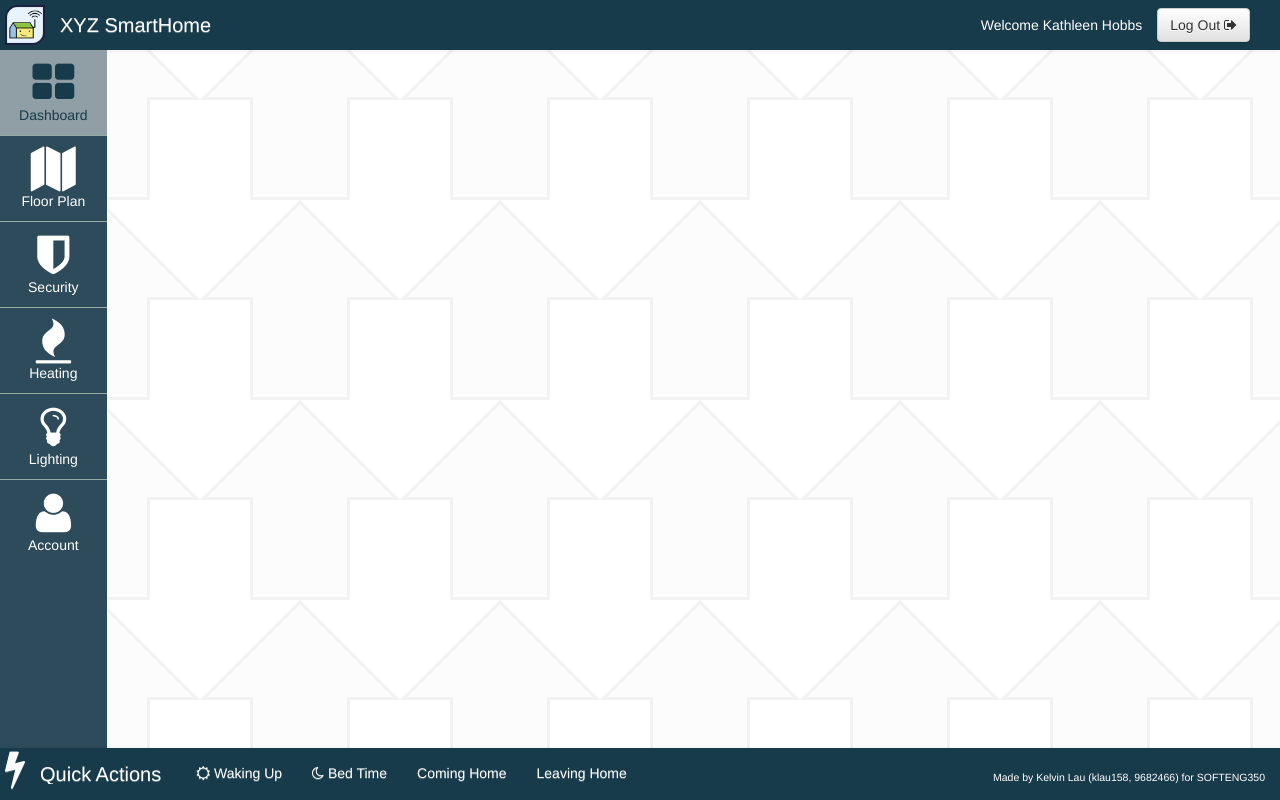
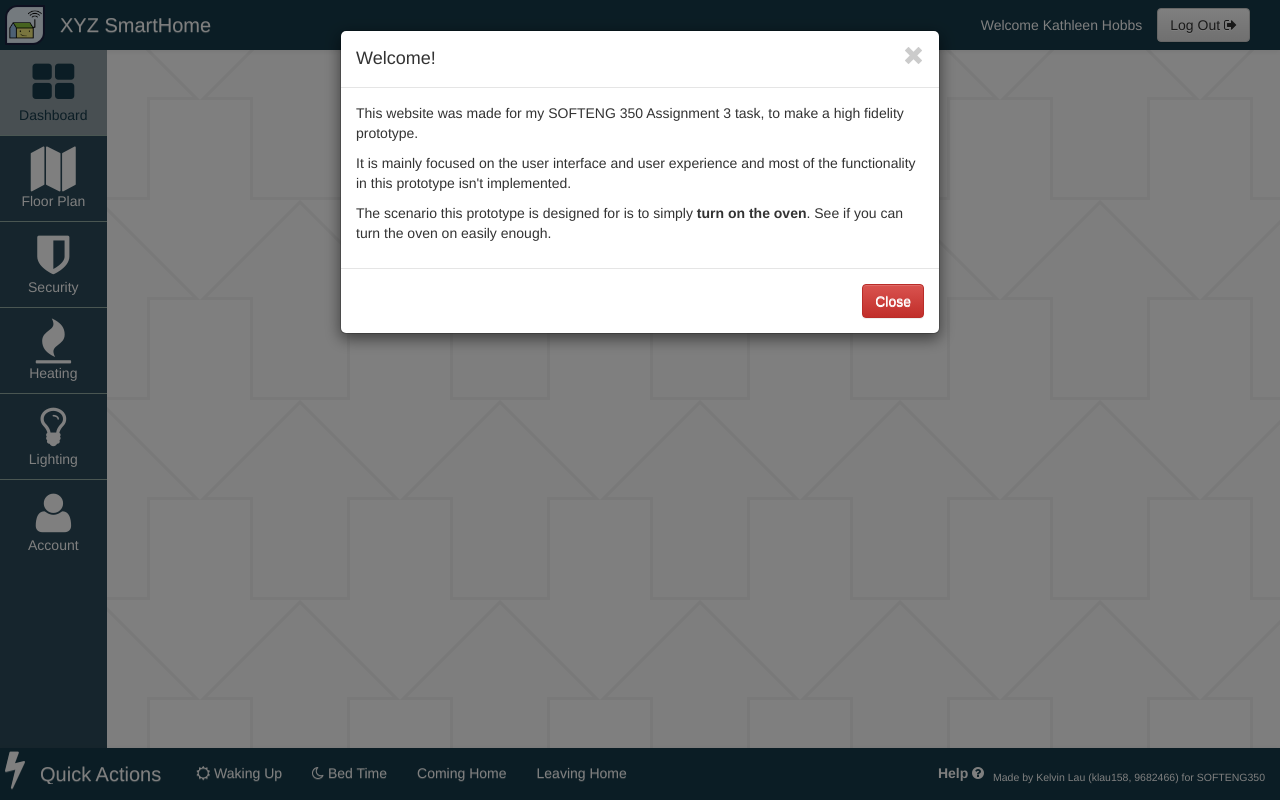
Before and after one commit to klevinlaughs/XYZ-SmartHome, a plain HTML site: page index.html in a window 1280 px wide. Drawn offline with Linux system fonts and the light colour scheme.

Commit message:
sick help dialog kelvin :D

```diff
--- a/css/style.css
+++ b/css/style.css
@@ -244,6 +244,20 @@ body {
   padding-right: 15px;
 }
 
+.help {
+  color: white;
+  padding: 5px;
+}
+
+.help:hover,
+.help:focus {
+  text-decoration: none;
+  background-color: #909EA5;
+  color: #173B4A;
+  border-radius: 2px;
+
+}
+
 .appliance-header {
   text-align: center;
 }
--- a/index.html
+++ b/index.html
@@ -381,12 +381,38 @@
         </ul>
 
         <p class="navbar-text navbar-right author-text">
+          <a href="#" class="help"><b>Help <i class="fa fa-question-circle"></i></b></a>
           <sub>Made by Kelvin Lau (klau158, 9682466) for SOFTENG350</sub>
         </p>
       </div>
 
     </div>
   </nav>
+
+  <div class="modal fade" id="instructions" tabindex="-1" role="dialog">
+    <div class="modal-dialog">
+      <div class="modal-content">
+        <div class="modal-header">
+          <button type="button" class="close" data-dismiss="modal" aria-label="Close"><span aria-hidden="true" class="glyphicon glyphicon-remove"></span></button>
+          <h4 class="modal-title">Welcome!</h4>
+        </div>
+        <div class="modal-body">
+          <p>
+            This website was made for my SOFTENG 350 Assignment 3 task, to make a high fidelity prototype.
+          </p>
+          <p>
+            It is mainly focused on the user interface and user experience and most of the functionality in this prototype isn't implemented.
+          </p>
+          <p>
+            The scenario this prototype is designed for is to simply <b>turn on the oven</b>. See if you can turn the oven on easily enough.
+          </p>
+        </div>
+        <div class="modal-footer">
+          <button id="landing" type="button" class="btn btn-default btn-danger" data-dismiss="modal">Close</button>
+        </div>
+      </div><!-- /.modal-content -->
+    </div><!-- /.modal-dialog -->
+  </div><!-- /.modal -->
 </body>
 
 </html>
--- a/js/script.js
+++ b/js/script.js
@@ -54,6 +54,9 @@ document.addEventListener("DOMContentLoaded", function(evt){
 
     e.preventDefault();
   });
+
+  $("#instructions").modal("show");
+  $("#landing").focus();
 
 });
 var savedOven;
```
